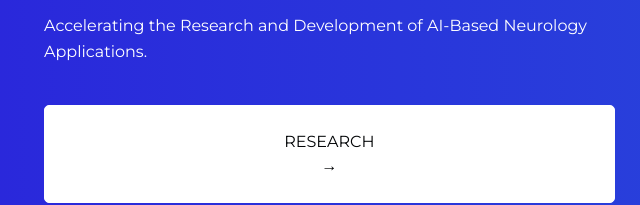
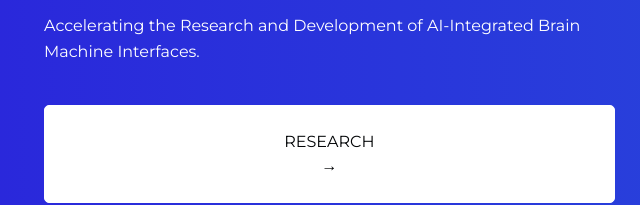
Before and after one commit to vishruthb/ceural, a plain HTML site: page index.html in a window 1280 px wide. Shown: the part 276-481 px from the top of the page, 28-668 px from the left. Drawn offline with nearby package versions, Linux system fonts and the light colour scheme; animation ran at ten frames a second.

Commit message:
Update index.html

```diff
--- a/index.html
+++ b/index.html
@@ -116,7 +116,7 @@
           <div class="row">
             <div class="col-12 col-lg-9 col-xl-6">
               <h1 class="mb-4 animated" data-animation="fadeInUp">CEURAL</h1>
-              <p class="mb-7 animated" data-animation="fadeInUp" data-animation-delay="200">Accelerating the Research and Development of AI-Based Neurology Applications.</p>
+              <p class="mb-7 animated" data-animation="fadeInUp" data-animation-delay="200">Accelerating the Research and Development of AI-Integrated Brain Machine Interfaces.</p>
               <a href="" class="btn btn-white mr-3 animated" data-animation="fadeInUp" data-animation-delay="400">RESEARCH &rarr;</a>
                 <br>
                 <br>
```
